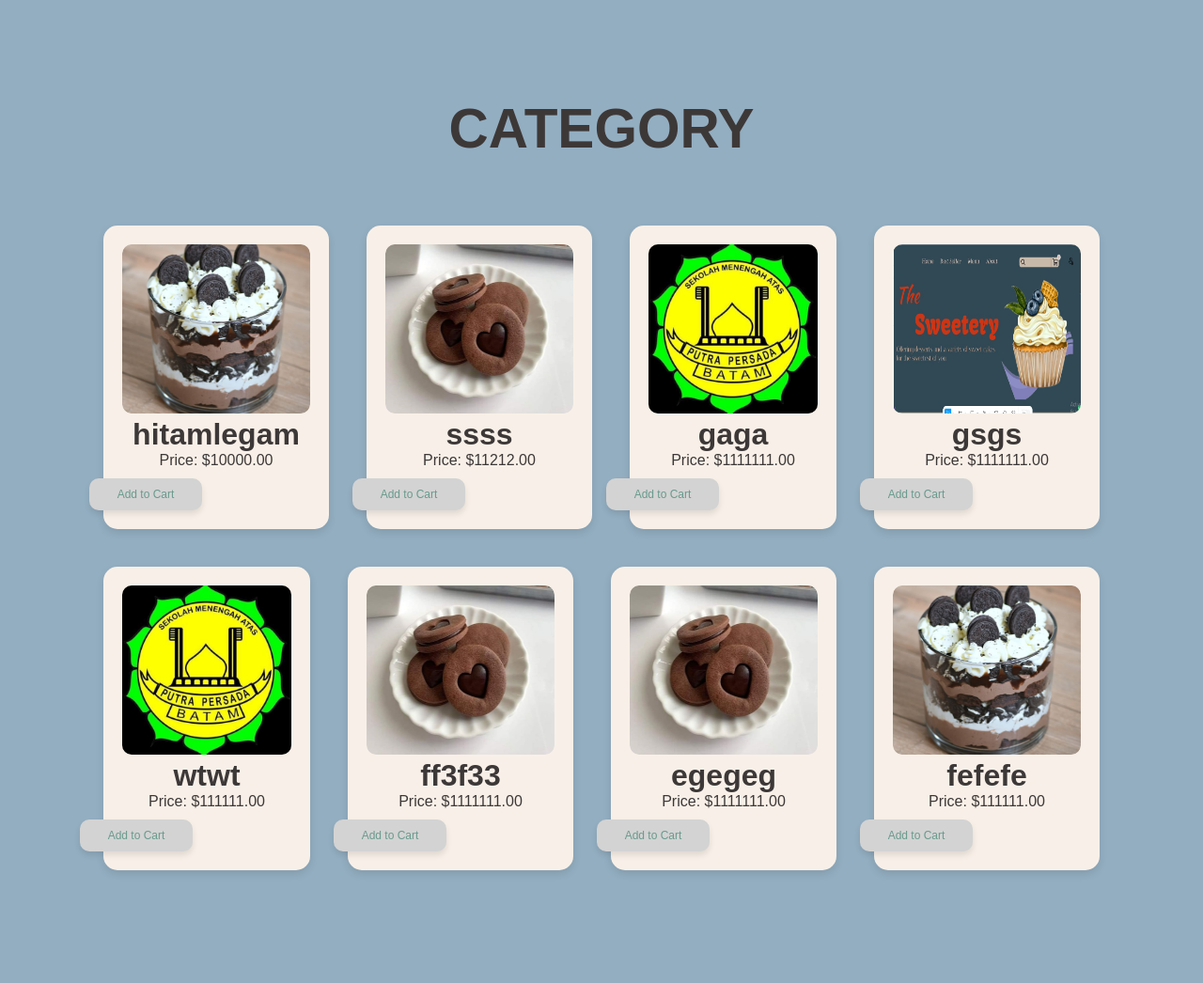
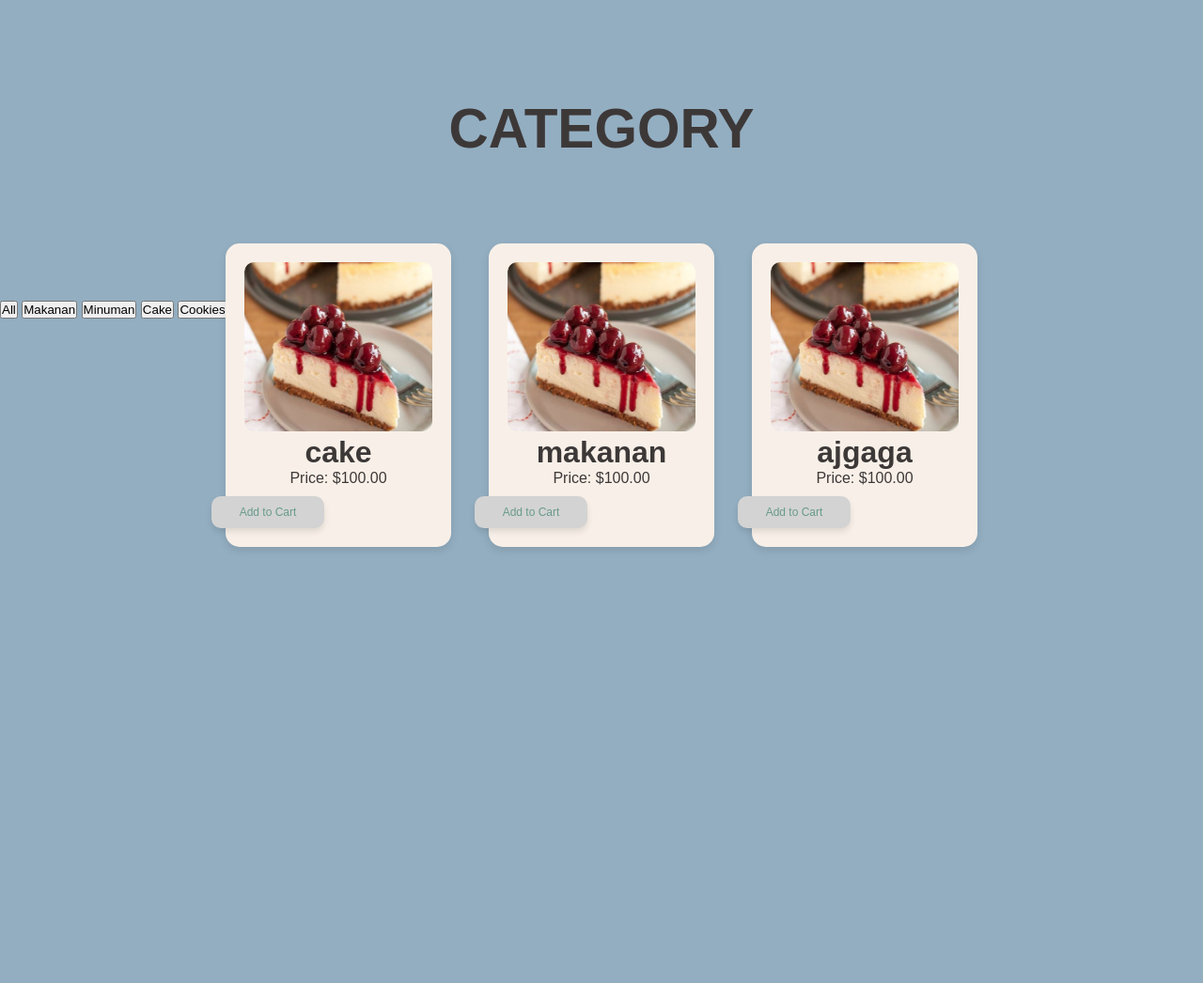
Before and after one commit to iampaw/rks312, a Django app: page / in a window 1280 px wide. Shown: the part 1203-2249 px from the top of the page at 94% size. After the commit the page ends 1788 px from the top, so only its background shows below. Run offline with Django 5.2, Linux system fonts and the light colour scheme; data comes from the database, SQL or seed files in the repository.

Commit message:
tampilan category

```diff
--- a/webku/models.py
+++ b/webku/models.py
@@ -16,6 +16,12 @@
     nama_category = models.CharField(max_length=100)
     harga = models.DecimalField(max_digits=10, decimal_places=2)
     gambar = models.ImageField(upload_to='category_makanan/')
+    category = models.CharField(max_length=50, default='', choices=[
+        ('makanan', 'Makanan'),
+        ('minuman', 'Minuman'),
+        ('cake', 'Cake'),
+        ('cookies', 'Cookies'),
+    ])
 
     def __str__(self):
         return self.nama_category
--- a/webku/static/css/style.css
+++ b/webku/static/css/style.css
@@ -418,3 +418,7 @@
 }
 
 /*=================Tombol===============*/
+#category-buttons button.active {
+    background-color: #007BFF;
+    color: white;
+}
--- a/webku/templates/home.html
+++ b/webku/templates/home.html
@@ -130,10 +130,17 @@
         <h3>CATEGORY</h3>
     </div>
 
-    <!-- Bagian makanan -->
+<div id="category-buttons">
+    <button onclick="filterCategory('all')">All</button>
+    <button onclick="filterCategory('makanan')">Makanan</button>
+    <button onclick="filterCategory('minuman')">Minuman</button>
+    <button onclick="filterCategory('cake')">Cake</button>
+    <button onclick="filterCategory('cookies')">Cookies</button>
+</div>
+
 <div class="makanan2-category">
     {% for makanan2 in makanan2_list %}
-            <div class="makanan2">
+    <div class="makanan2" data-category="{{ makanan2.category }}">
         <img src="{{ makanan2.gambar.url }}" alt="{{ makanan2.nama_category }}">
         <h1 class="makanan-name">{{ makanan2.nama_category }}</h1>
         <p>Price: ${{ makanan2.harga }}</p>
@@ -141,6 +148,8 @@
     </div>
     {% endfor %}
 </div>
+</div>
+
 <script>
     const cartIcon = document.getElementById("cart-icon");
     const cartSidebar = document.querySelector(".cart-sidebar");
@@ -261,6 +270,34 @@
     }
 });
 </script>
+
+<script>
+    function filterCategory(category) {
+        const items = document.querySelectorAll('.makanan2');
+        items.forEach(item => {
+            if (category === 'all' || item.dataset.category === category) {
+                item.style.display = 'block'; // Tampilkan
+            } else {
+                item.style.display = 'none'; // Sembunyikan
+            }
+        });
+    }
+</script>
+<script>
+    function filterCategory(category) {
+        // Pilih semua elemen menu makanan
+        const items = document.querySelectorAll('.makanan2');
+
+        // Iterasi elemen dan tampilkan atau sembunyikan sesuai kategori
+        items.forEach(item => {
+            if (category === 'all' || item.dataset.category === category) {
+                item.style.display = 'block'; // Tampilkan item
+            } else {
+                item.style.display = 'none'; // Sembunyikan item
+            }
+        });
+    }
+</script>
 </div>
 </body>
 </html>
```
Also changed, not shown: category_makanan/makanan2.png (added), category_makanan/makanan2_9DsFpCJ.png (added), category_makanan/makanan2_jB8Dc6n.png (added), db.sqlite3, webku/migrations/0010_makanan2_category.py (added). Lines whose indentation alone changed are shown as unchanged.
